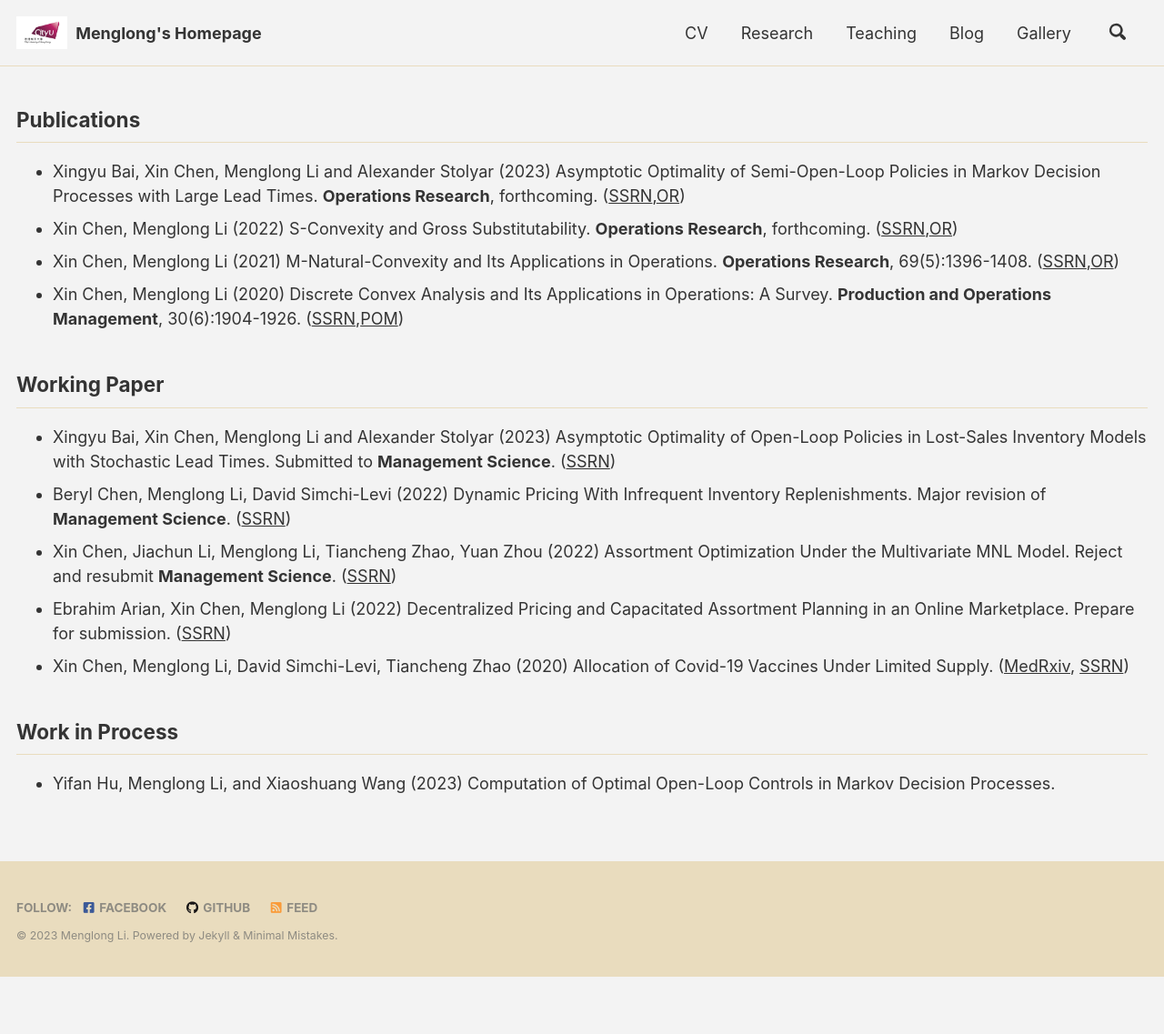
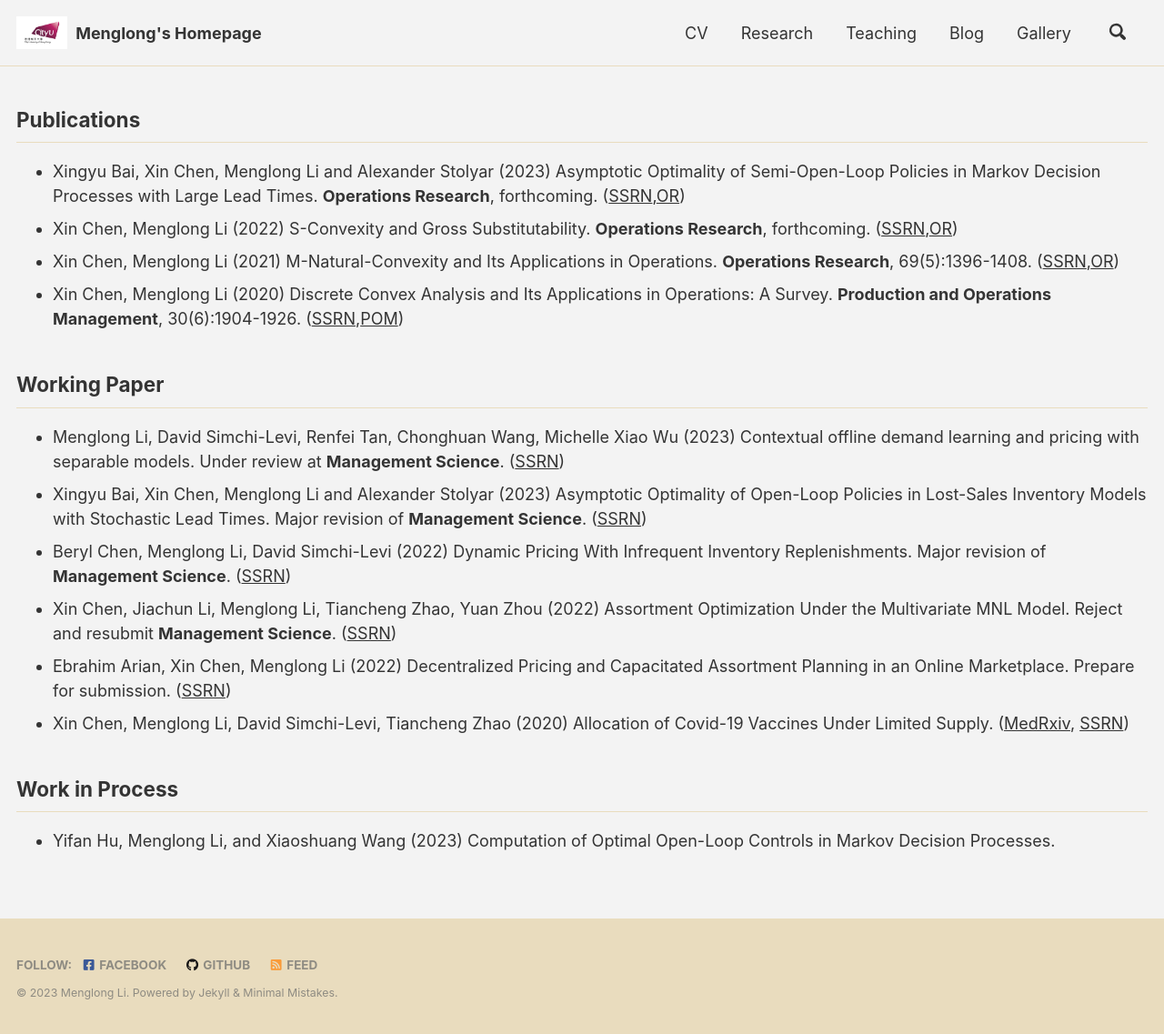
Before and after one commit to Menglongmath/Menglongmath.github.io, a Jekyll site: the page built from _pages/Research.md, in a window 1280 px wide. Shown: the whole page at 91% size. Built offline with Jekyll 4.4.1, drawn with Linux system fonts in a browser that asks for light colours; cached includes are drawn as plain includes; before the commit the page ends 1074 px from its top, so only the background shows below that.

Commit message:
add paper

```diff
--- a/_pages/Research.md
+++ b/_pages/Research.md
@@ -17,7 +17,8 @@ permalink: /research/
 
 
 ## Working Paper
-* Xingyu Bai, Xin Chen, Menglong Li and Alexander Stolyar (2023) Asymptotic Optimality of Open-Loop Policies in Lost-Sales Inventory Models with Stochastic Lead Times. Submitted to **Management Science**. ([SSRN](https://papers.ssrn.com/sol3/papers.cfm?abstract_id=4362329))
+* Menglong Li, David Simchi-Levi, Renfei Tan, Chonghuan Wang, Michelle Xiao Wu (2023) Contextual offline demand learning and pricing with separable models. Under review at **Management Science**. ([SSRN](https://ssrn.com/abstract=4619018))
+* Xingyu Bai, Xin Chen, Menglong Li and Alexander Stolyar (2023) Asymptotic Optimality of Open-Loop Policies in Lost-Sales Inventory Models with Stochastic Lead Times. Major revision of **Management Science**. ([SSRN](https://papers.ssrn.com/sol3/papers.cfm?abstract_id=4362329))
 * Beryl Chen, Menglong Li, David Simchi-Levi (2022) Dynamic Pricing With Infrequent Inventory Replenishments. Major revision of **Management Science**. ([SSRN](https://papers.ssrn.com/sol3/papers.cfm?abstract_id=4240137))
 * Xin Chen, Jiachun Li, Menglong Li, Tiancheng Zhao, Yuan Zhou (2022) Assortment Optimization Under the Multivariate MNL Model. Reject and resubmit **Management Science**. ([SSRN](https://papers.ssrn.com/sol3/papers.cfm?abstract_id=4233712))
 * Ebrahim Arian, Xin Chen, Menglong Li (2022) Decentralized Pricing and Capacitated Assortment Planning in an Online Marketplace. Prepare for submission. ([SSRN](https://papers.ssrn.com/sol3/papers.cfm?abstract_id=4007777))
```
Also changed, not shown: 1 other file.
